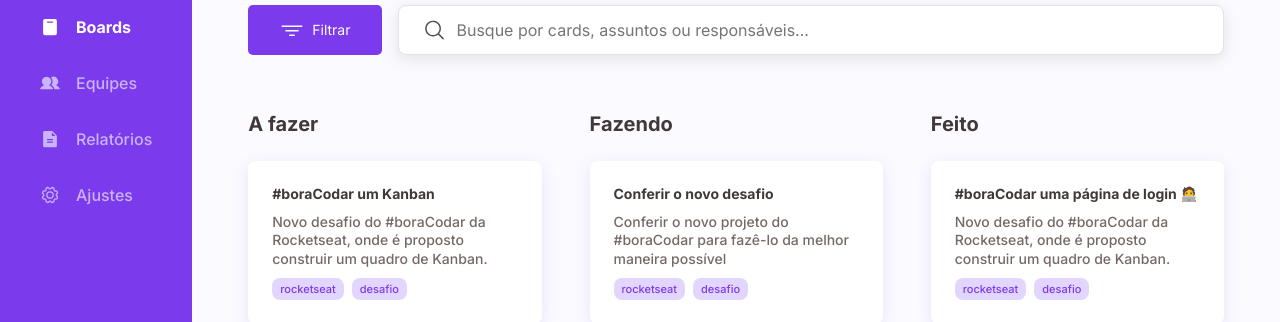
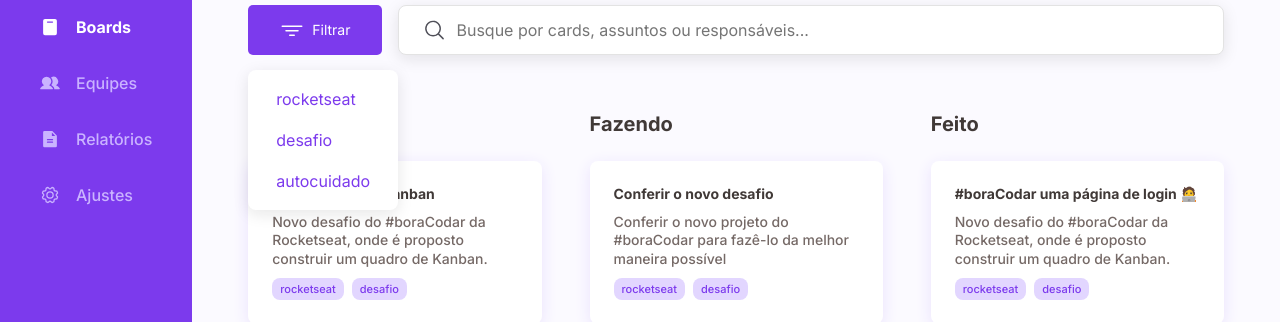
Before and after one commit to raiane-oliveira/Kanban, a React (Vite) app: page / in a window 1280 px wide. Both pictures are taken after a click on the button "Filtrar". Shown: the part 143-465 px from the top of the page. Built offline with nearby package versions, Linux system fonts and the light colour scheme.

Commit message:
feat: query through filter button form

```diff
--- a/src/components/Search.css
+++ b/src/components/Search.css
@@ -3,6 +3,7 @@
   padding: 0 2.4rem;
   display: flex;
   gap: 1.6rem;
+  position: relative;
 }
 
 .search-btn {
@@ -52,6 +53,28 @@
   outline-color: transparent;
 }
 
+.select-search-form {
+  background-color: white;
+  box-shadow: 0px 4px 16px rgba(22, 22, 22, 0.1);
+  border-radius: 0.8rem;
+  padding: 1.5rem 2.4rem;
+  position: absolute;
+  top: 6.5rem;
+}
+
+.select-search-form ul {
+  list-style-type: none;
+  display: grid;
+  gap: 1.3rem;
+  color: var(--purple);
+}
+
+.select-search-form ul li {
+  padding: 0.4rem;
+  border-radius: 0.8rem;
+  cursor: pointer;
+}
+
 @media (max-width: 642px) {
   .search-form {
     flex-direction: column-reverse;
--- a/src/components/Search.jsx
+++ b/src/components/Search.jsx
@@ -1,22 +1,52 @@
 import "./Search.css";
 import { FunnelSimple, MagnifyingGlass } from "@phosphor-icons/react";
 import { useState } from "react";
+import data from "../data";
 
 export function Search({ setSearchQuery }) {
   const [inputSearch, setInputSearch] = useState("");
+  const [isFilterBtnActive, setIsFilterBtnActive] = useState(false);
+
+  const newData = { ...data };
+  let tags = new Set();
+  Object.values(newData).map((column) =>
+    column.map((task) => {
+      task.tags.map((tag) => tags.add(tag));
+    })
+  );
 
   function handleChange(e) {
-    let querySearch = e.target.value;
+    const querySearch =
+      e.type === "change" ? e.target.value : e.target.textContent;
+
     setInputSearch(querySearch);
     setSearchQuery(querySearch.trim() ? querySearch : "");
+    if (e.type !== "change") setIsFilterBtnActive(false);
   }
 
+  function handleFilterByTags(e) {
+    setIsFilterBtnActive(!isFilterBtnActive);
+  }
+
+  let countKeySelect = 0;
   return (
     <form onSubmit={(e) => e.preventDefault()} className="search-form">
-      <button type="button" className="search-btn">
+      <button type="button" onClick={handleFilterByTags} className="search-btn">
         <FunnelSimple />
         <span>Filtrar</span>
       </button>
+
+      {isFilterBtnActive && (
+        <div className="select-search-form">
+          <ul>
+            {Array.from(tags).map((tag) => (
+              <li key={`${tag}${countKeySelect++}`} onClick={handleChange}>
+                {tag}
+              </li>
+            ))}
+          </ul>
+        </div>
+      )}
 
       <div className="search-bar">
         <MagnifyingGlass />
```
